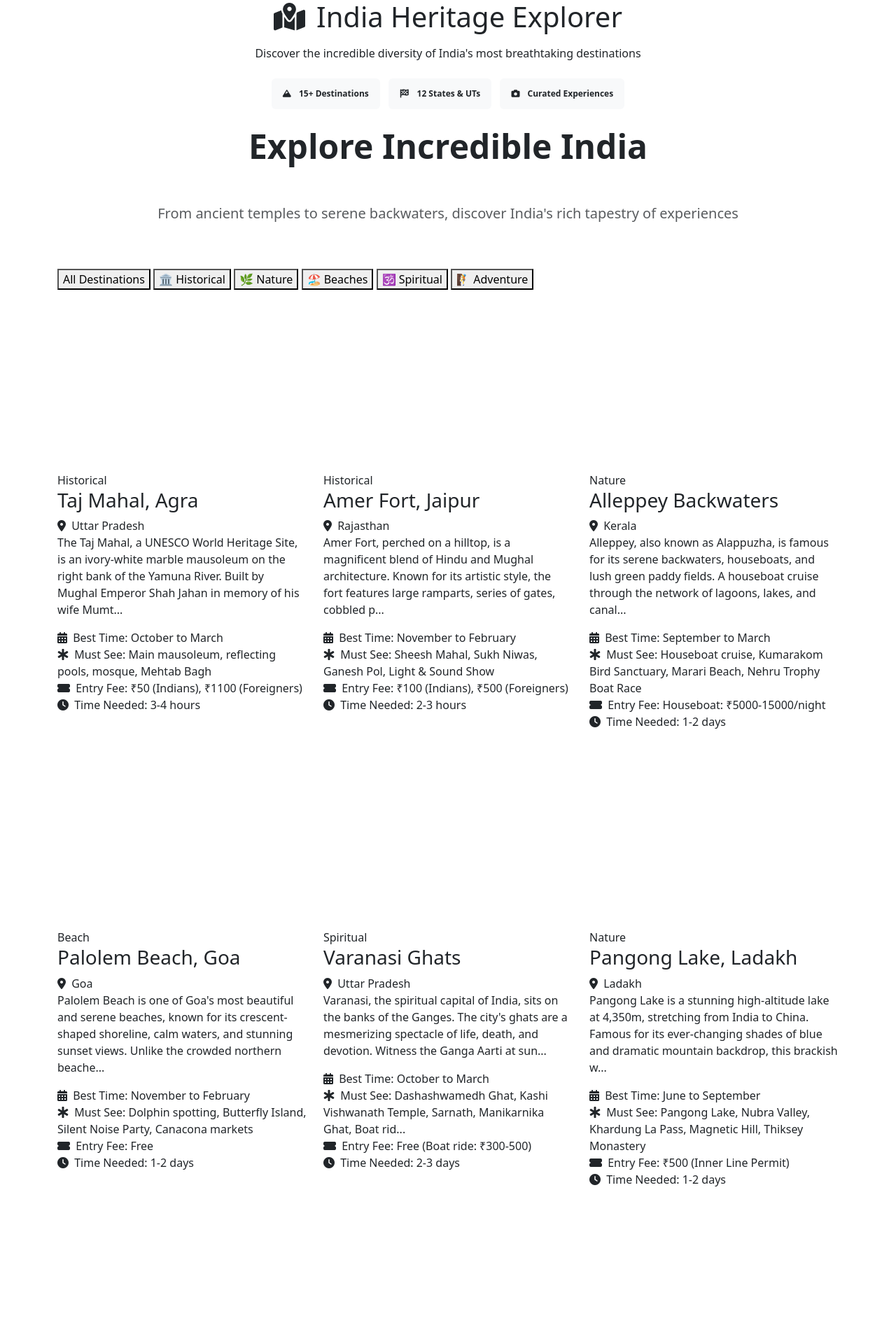
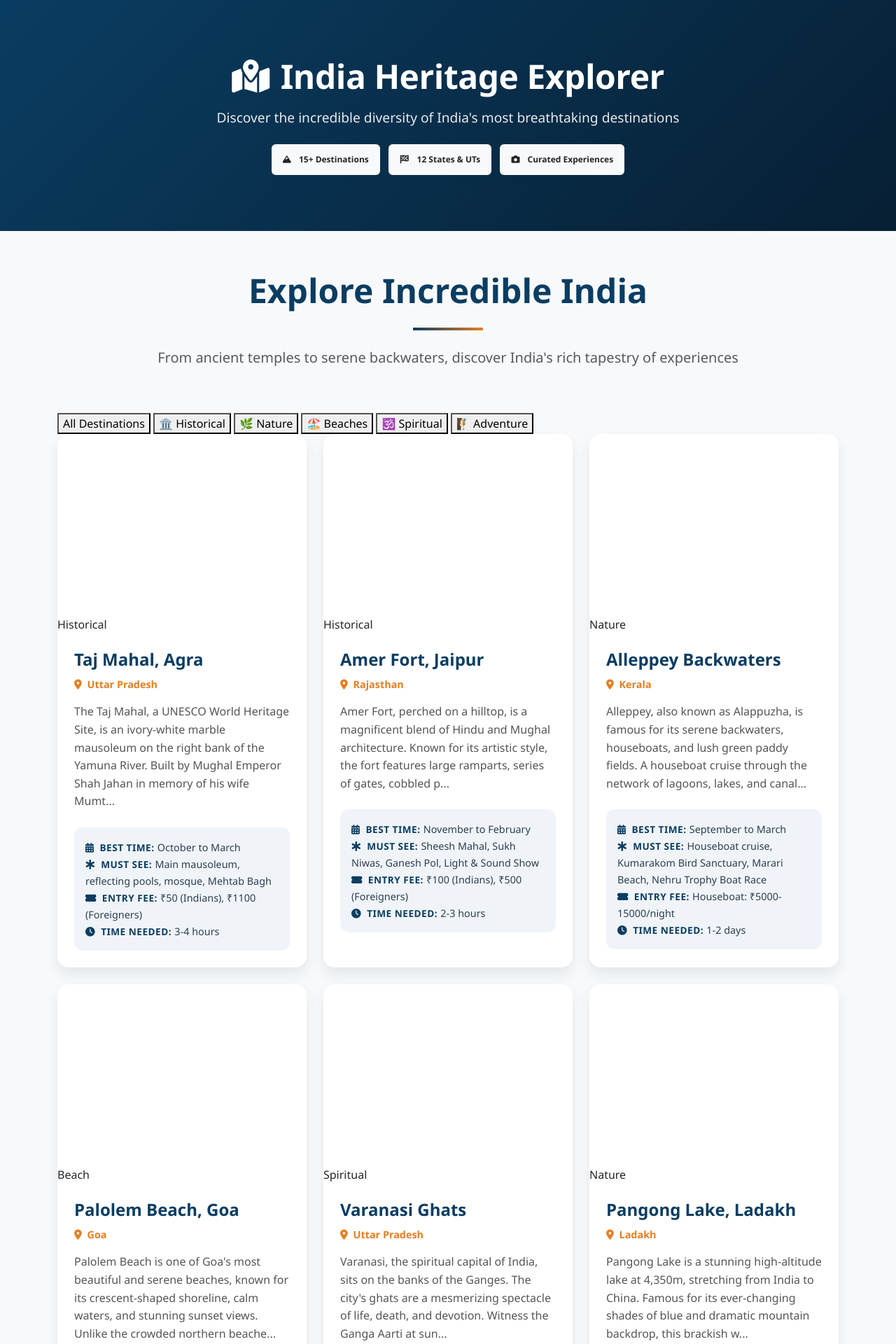
Before and after one commit to VinayKumar8374/TripExploring-app, a Flask app: page / in a window 1280 px wide. Shown: the top 1920 px of the page at 70% size. Run offline with Flask 3, Linux system fonts and the light colour scheme.

Commit message:
Update style.css

```diff
--- a/static/style.css
+++ b/static/style.css
@@ -1,63 +1,152 @@
-/* Enhanced Image Styles with Gradients */
-.gradient-image {
-    position: relative;
-    background-size: cover;
-    background-position: center;
-    height: 260px;
+:root {
+    --primary: #0a3d62;
+    --primary-dark: #071f33;
+    --accent: #e67e22;
+    --accent-hover: #d35400;
+    --gray-bg: #f8f9fa;
+    --card-shadow: 0 10px 20px rgba(0,0,0,0.08);
+    --hover-shadow: 0 20px 30px rgba(0,0,0,0.12);
+}
+
+body {
+    font-family: 'Segoe UI', 'Roboto', system-ui, -apple-system, sans-serif;
+    background-color: var(--gray-bg);
+    scroll-behavior: smooth;
+}
+
+.hero {
+    background: linear-gradient(135deg, var(--primary) 0%, var(--primary-dark) 100%);
+    color: white;
+    padding: 5rem 0;
+    margin-bottom: 2rem;
+}
+
+.hero h1 {
+    font-weight: 600;
+    font-size: 3rem;
+    letter-spacing: -0.5px;
+}
+
+.hero p {
+    font-size: 1.2rem;
+    opacity: 0.9;
+}
+
+.trip-card {
+    background: white;
+    border: none;
+    border-radius: 16px;
+    overflow: hidden;
+    box-shadow: var(--card-shadow);
+    transition: all 0.3s ease;
+    height: 100%;
+    display: flex;
+    flex-direction: column;
+}
+
+.trip-card:hover {
+    transform: translateY(-8px);
+    box-shadow: var(--hover-shadow);
+}
+
+.trip-img {
+    height: 240px;
+    object-fit: cover;
+    width: 100%;
+}
+
+.card-body {
+    padding: 1.5rem;
+    flex-grow: 1;
+}
+
+.trip-title {
+    font-weight: 700;
+    font-size: 1.5rem;
+    color: var(--primary);
+    margin-bottom: 0.5rem;
+}
+
+.trip-state {
+    color: var(--accent);
+    font-weight: 600;
+    font-size: 0.9rem;
+    margin-bottom: 1rem;
+    display: inline-block;
+}
+
+.trip-description {
+    color: #555;
+    line-height: 1.6;
+    margin-bottom: 1.5rem;
+}
+
+.info-section {
+    background-color: #f0f4f8;
+    border-radius: 12px;
+    padding: 1rem;
+    margin-top: auto;
+}
+
+.info-label {
+    font-weight: 700;
+    color: var(--primary);
+    font-size: 0.85rem;
+    text-transform: uppercase;
+    letter-spacing: 0.5px;
+}
+
+.info-text {
+    color: #2c3e50;
+    margin-bottom: 0.5rem;
+    font-size: 0.9rem;
+}
+
+footer {
+    background-color: var(--primary-dark);
+    color: white;
+    padding: 2rem 0;
+    margin-top: 4rem;
+    text-align: center;
+}
+
+.scroll-top {
+    position: fixed;
+    bottom: 30px;
+    right: 30px;
+    background: var(--accent);
+    color: white;
+    width: 50px;
+    height: 50px;
+    border-radius: 50%;
     display: flex;
     align-items: center;
     justify-content: center;
-    transition: transform 0.3s ease;
+    cursor: pointer;
+    opacity: 0;
+    transition: opacity 0.3s;
+    box-shadow: 0 2px 10px rgba(0,0,0,0.2);
+    z-index: 1000;
 }
 
-.gradient-image::before {
-    content: '';
-    position: absolute;
-    top: 0;
-    left: 0;
-    right: 0;
-    bottom: 0;
-    background: rgba(0,0,0,0.3);
-    z-index: 1;
+.scroll-top.visible {
+    opacity: 1;
 }
 
-.gradient-content {
-    position: relative;
-    z-index: 2;
-    text-align: center;
-    color: white;
-    padding: 2rem;
+.scroll-top:hover {
+    background: var(--accent-hover);
 }
 
-.gradient-content i {
-    font-size: 5rem;
-    margin-bottom: 1rem;
-    text-shadow: 2px 2px 4px rgba(0,0,0,0.3);
+@media (max-width: 768px) {
+    .hero h1 {
+        font-size: 2rem;
+    }
+
+    .hero p {
+        font-size: 1rem;
+    }
+
+    .trip-img {
+        height: 200px;
+    }
 }
-
-.gradient-content h3 {
-    font-size: 1.5rem;
-    font-weight: 700;
-    margin-bottom: 0.5rem;
-    text-shadow: 1px 1px 2px rgba(0,0,0,0.3);
-}
-
-.gradient-content p {
-    font-size: 0.9rem;
-    opacity: 0.95;
-    margin: 0;
-}
-
-/* Ensure images are responsive */
-.img-container {
-    position: relative;
-    overflow: hidden;
-}
-
-.destination-image {
-    transition: transform 0.3s ease;
-}
-
-.trip-card:hover .destination-image {
-    transform: scale(1.05);
-}
```
